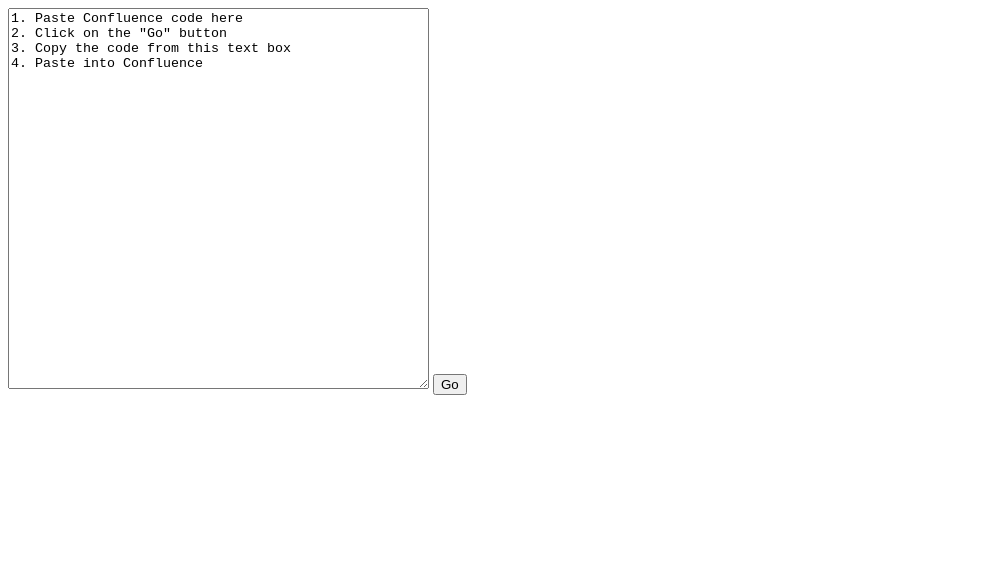
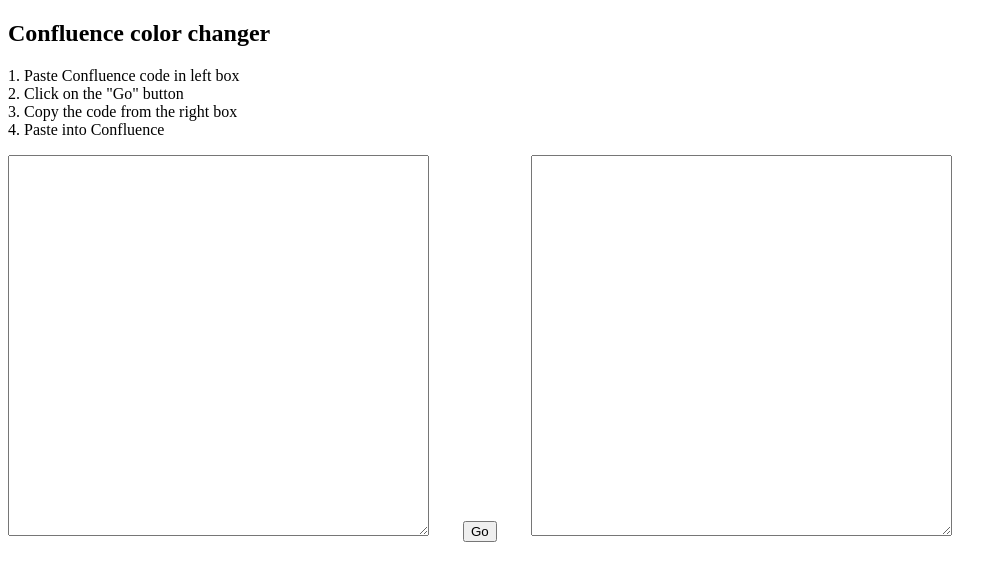
Before and after one commit to mannylopez/colorReplace, a plain HTML site: page index.html in a window 1280 px wide. Shown: the whole page, without its empty margins (0-1007 px from the left). Drawn offline with Linux system fonts and the light colour scheme.

Commit message:
Redesign of layout. Added title and instructions.

```diff
--- a/index.html
+++ b/index.html
@@ -1,14 +1,29 @@
 <!DOCTYPE html>
 <html>
+<head>
+<style>
+	textarea{
+		margin-right: 30px;
+	}
+	button{
+		margin-right: 30px;
+	}
+</style>
+</head>
 <body>
-
-<textarea id="myTextarea" rows="25" cols="50">1. Paste Confluence code here
-2. Click on the "Go" button
-3. Copy the code from this text box
-4. Paste into Confluence</textarea>
-
+<h2>Confluence color changer</h2>
+<p>
+	1. Paste Confluence code in left box
+	<br>
+	2. Click on the "Go" button
+	<br>
+	3. Copy the code from the right box
+	<br>
+	4. Paste into Confluence
+</p>
+<textarea id="myTextarea" rows="25" cols="50"></textarea>
 <button onclick="myFunction()">Go</button>
-
+<textarea id="myTextarea2" rows="25" cols="50"></textarea>
 <script>
 function myFunction() {
 	var str = document.getElementById("myTextarea").value; //7:17 PM`
@@ -23,9 +38,8 @@ function myFunction() {
 	var res = str.replace(/data-highlight-colour="yellow"|data-highlight-colour="red"|data-highlight-colour="green"|data-highlight-colour="blue"|data-highlight-colour="grey"/gi, function(matched){
 			return mapObj[matched];
 		});
-	document.getElementById("myTextarea").value = res; //7:18 PM`
+	document.getElementById("myTextarea2").value = res; //7:18 PM`
 }
 </script>
-
 </body>
 </html>
```
Also changed, not shown: btest.html (+4 -10 lines).
